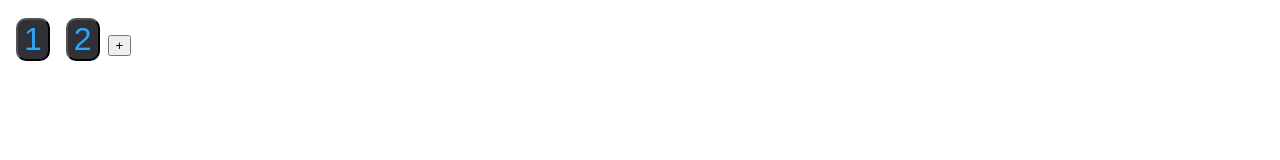
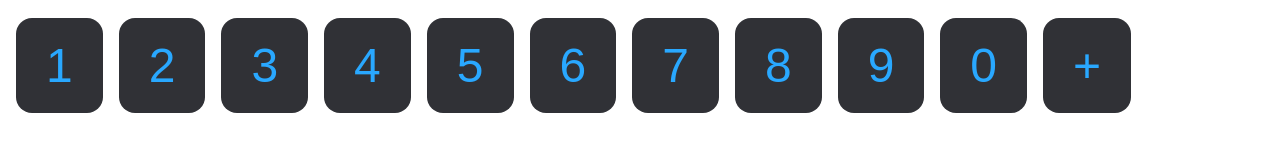
Before and after one commit to Lanzmann/calc-mateus, a plain HTML site: page index.html in a window 1280 px wide. Drawn offline with Linux system fonts and the light colour scheme.

Commit message:
Implementação de botões númericos

```diff
--- a/main.js
+++ b/main.js
@@ -1,6 +1,7 @@
-function criaBotãoNum(n) {
-    return `<button class ="num" onclick="">${n}</button>`
+function criaBotãoNum(a) {
+    return `<button class ="num" onclick="">${a}</button>`
 }
+
 
 function criaBotãoOp(op) {
     return `<button class ="op" onclick="">${op}</button>`
@@ -10,4 +11,12 @@ function criaBotãoOp(op) {
 document.querySelector('#container').innerHTML =
     criaBotãoNum(1) +
     criaBotãoNum(2) +
-    criaBotãoOp("+")
+    criaBotãoNum(3) +
+    criaBotãoNum(4) +
+    criaBotãoNum(5) +
+    criaBotãoNum(6) +
+    criaBotãoNum(7) +
+    criaBotãoNum(8) +
+    criaBotãoNum(9) +
+    criaBotãoNum(0) +
+    criaBotãoOp ("+")
--- a/style.css
+++ b/style.css
@@ -1,9 +1,24 @@
 * .num {
 
-    font-size: 32px;
+    font-size: 48px;
+    padding: 20px 30px;
     margin: 10px 8px;
     color: #29A8FF;
     background-color: #303136;
-    border-radius: 10px;
+    border-radius: 16px;
+    border-style: none;
 
 }
+
+* .op {
+
+    font-size: 48px;
+    padding: 20px 30px;
+    margin: 10px 8px;
+    color: #29A8FF;
+    background-color: #303136;
+    border-radius: 16px;
+    border-style: none;
+
+
+}
```
